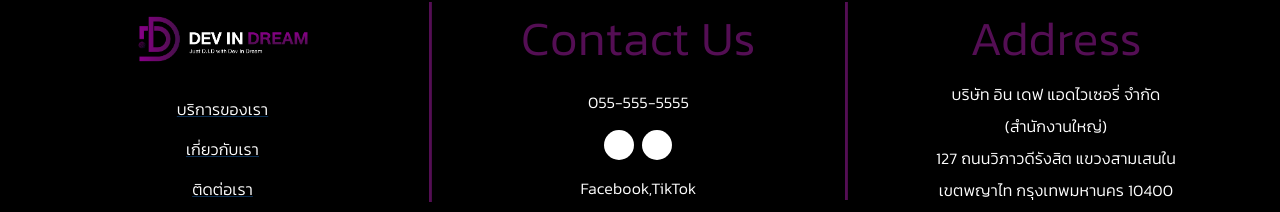
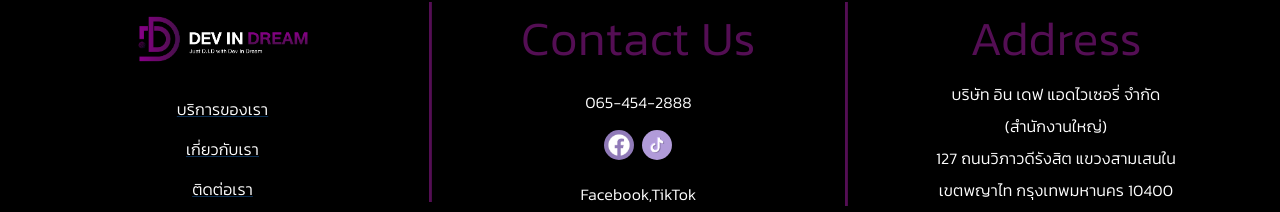
Before and after one commit to nusfongfot/indev, a Next.js app: page /contact in a window 1280 px wide. Shown: the part 1537-1749 px from the top of the page. Built offline with nearby package versions, Linux system fonts and the light colour scheme; a web font is replaced by a local one.

Commit message:
edit:icon

```diff
--- a/components/contact/index.tsx
+++ b/components/contact/index.tsx
@@ -20,7 +20,7 @@ const data = [
   { title: "IN DEV ADVISORY CO.,LTD. (HEAD OFFICE)" },
   { title: "127 ถนนวิภาวดีรังสิต แขวงสามเสนใน เขตพญาไท" },
   { title: "กรุงเทพมหานคร 10400" },
-  { title: "055-555-5555" },
+  { title: "065-454-2888" },
   { title: "marketing@indevadvisory.com" },
 ];
 
--- a/components/footer/index.tsx
+++ b/components/footer/index.tsx
@@ -9,7 +9,16 @@ import {
 } from "@mui/material";
 import { useTranslation } from "react-i18next";
 
-const icons = [{}];
+const icons = [
+  {
+    img: "../img/fb.jpg",
+    link: "https://www.facebook.com/profile.php?id=100095225520798",
+  },
+  {
+    img: "../img/tk.jpg",
+    link: "/#",
+  },
+];
 
 export default function Footer() {
   const { t } = useTranslation();
@@ -85,18 +94,15 @@ export default function Footer() {
               <Typography className="title2 color_purple">
                 Contact Us
               </Typography>
-              <Typography mt={2}>055-555-5555</Typography>
+              <Typography mt={2}>065-454-2888</Typography>
               <Stack flexDirection={"row"} gap={1} mt={2}>
-                {[1, 2].map((item, i) => (
-                  <Box
-                    sx={{
-                      backgroundColor: "white",
-                      borderRadius: "50%",
-                      width: "30px",
-                      height: "30px",
-                    }}
-                    key={i}
-                  />
+                {icons.map((item, i) => (
+                  <Link href={item.link} key={i} target="_blank">
+                    <img
+                      src={item.img}
+                      style={{ width: 30, height: 30, borderRadius: "50%" }}
+                    />
+                  </Link>
                 ))}
               </Stack>
 
```
Also changed, not shown: public/img/fb.jpg (added), public/img/tk.jpg (added).
